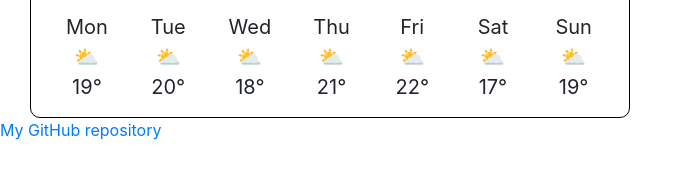
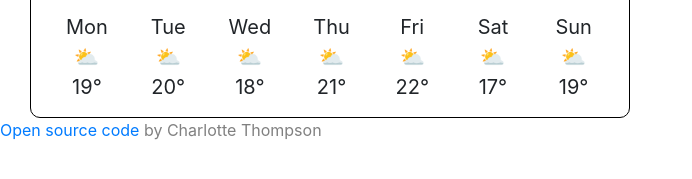
Before and after one commit to Charlie-Beth/my-project, a plain HTML site: page index.html in a window 1280 px wide. Shown: the part 223-402 px from the top of the page, without its empty margins (0-692 px from the left). Drawn offline with nearby package versions, Linux system fonts and the light colour scheme; no server answers.

Commit message:
Update index.html

```diff
--- a/index.html
+++ b/index.html
@@ -124,7 +124,7 @@
         </div>
       </div>
     </div>
-<a href="https://github.com/Charlie-Beth/my-project" target="_blank">My GitHub repository</a>
+<p><a href="https://github.com/Charlie-Beth/my-project" target="_blank">Open source code</a> by Charlotte Thompson</p>
     <script src="src/script.js"></script>
   </body>
 </html>
```
